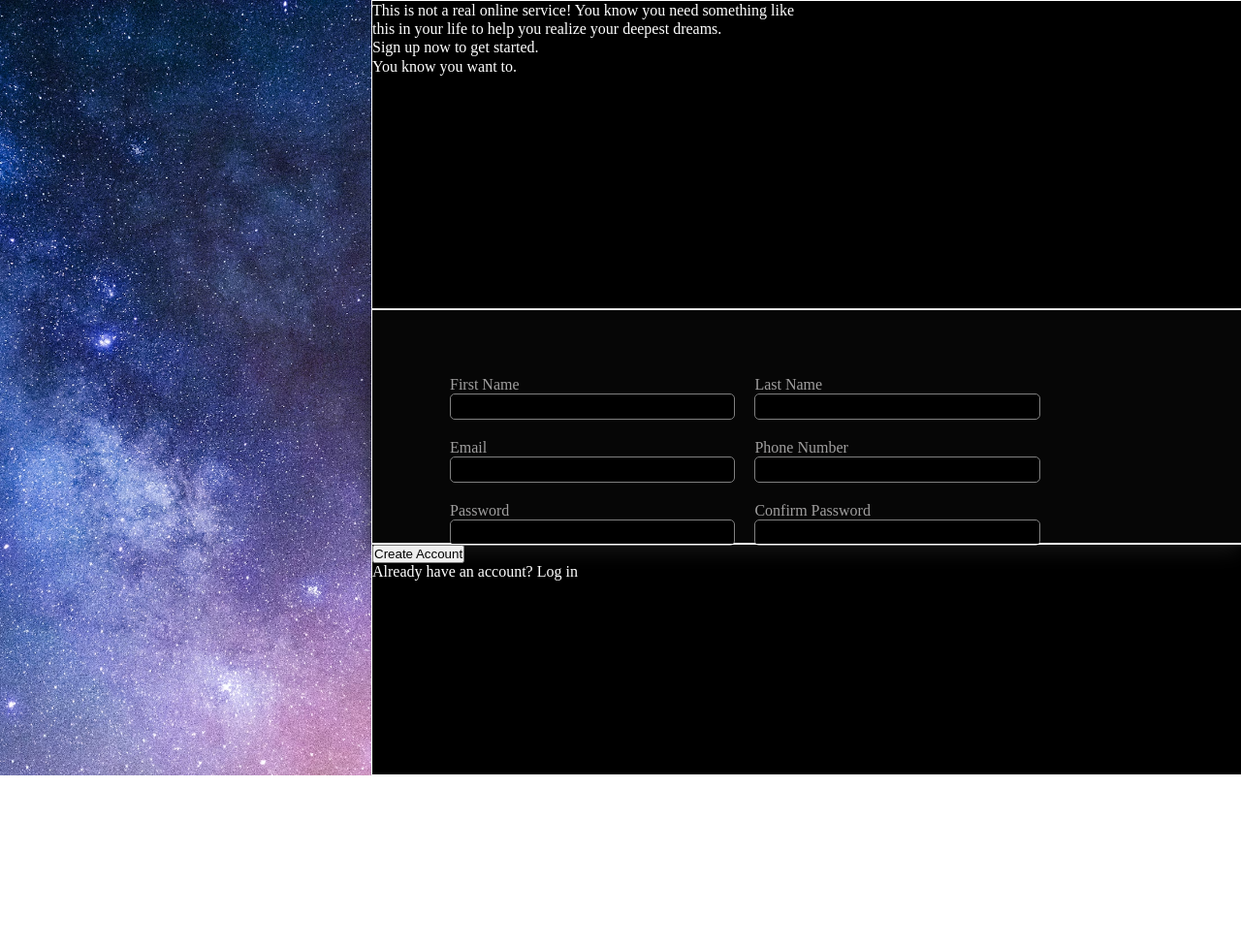
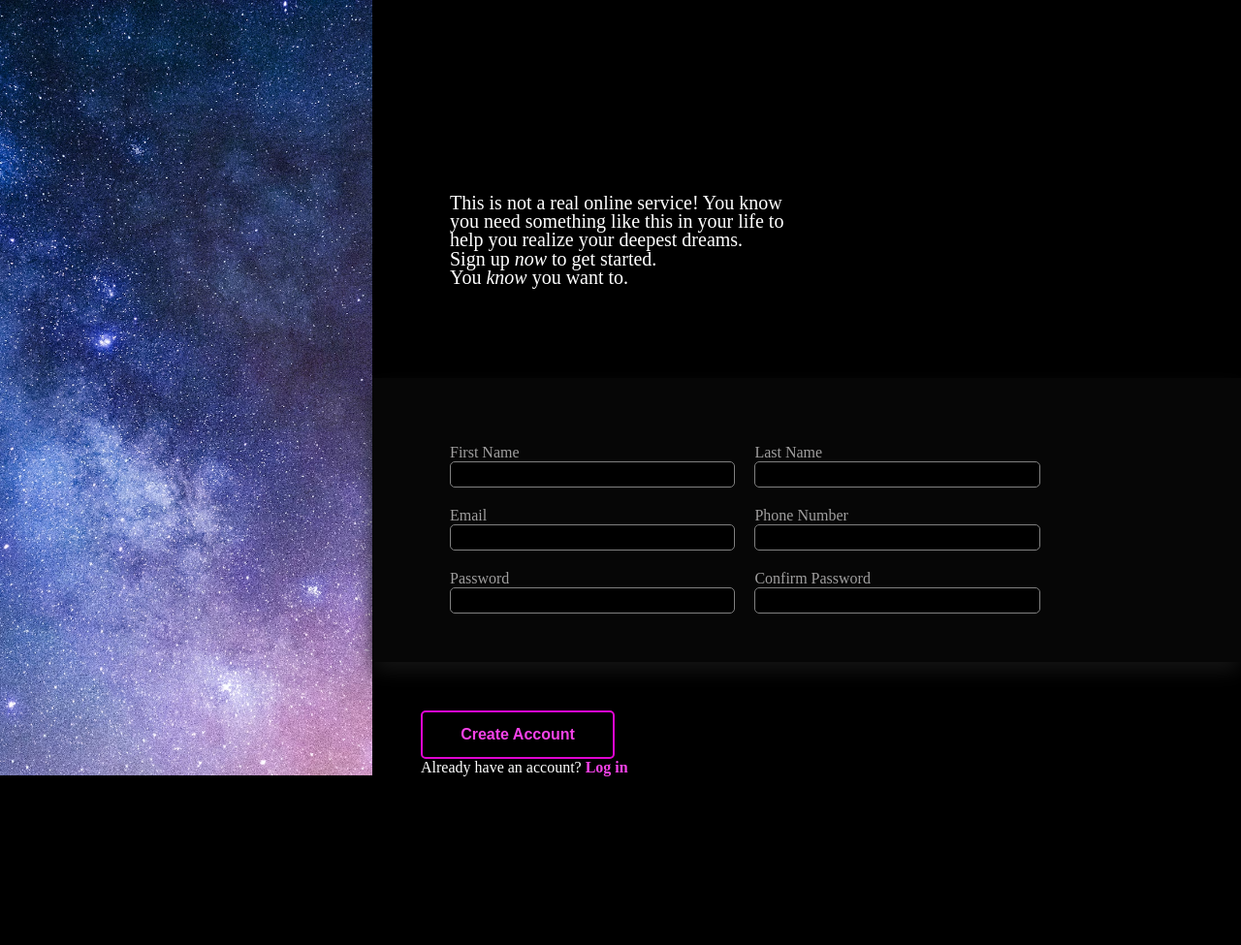
Before and after one commit to dimtheo6/Sign-up-Form, a plain HTML site: page index.html in a window 1280 px wide. Shown: the whole page at 97% size. Before the commit the page ends 800 px from the top, so only its background shows below. Drawn offline with Linux system fonts and the light colour scheme.

Commit message:
initial commit

```diff
--- a/index.html
+++ b/index.html
@@ -1,11 +1,13 @@
 <!DOCTYPE html>
 <html lang="en">
+
 <head>
     <meta charset="UTF-8">
     <meta name="viewport" content="width=device-width, initial-scale=1.0">
     <title>Document</title>
     <link rel="stylesheet" href="styles.css">
 </head>
+
 <body>
     <div class="container">
         <div class="left">
@@ -13,12 +15,12 @@
         </div>
         <div class="right">
             <div class="header">
-                <p>This is not a real online service! You know you need something
+                <p class="title">This is not a real online service! You know you need something
                     like this in your life to help you realize your deepest dreams.
                     <br>
-                   Sign up now to get started.
+                    Sign up <em>now</em> to get started.
                     <br>
-                   You know you want to.
+                    You <em>know</em> you want to.
                 </p>
             </div>
             <div class="form">
@@ -51,6 +53,7 @@
 
                 </form>
             </div>
+            <div class="footer">
                 <div class="sign">
                     <div class="button">
                         <button type="submit">
@@ -58,11 +61,13 @@
                         </button>
                     </div>
                     <div class="log">
-                    <p>Already have an account? Log in</p>
+                        <p>Already have an account? <span style="color: rgb(224, 5, 209);"><b><a href="login.html" target="_blank">Log in</b></span> </p></a>
+                    </div>
                 </div>
             </div>
         </div>
 
     </div>
 </body>
+
 </html>
--- a/styles.css
+++ b/styles.css
@@ -4,11 +4,6 @@
     gap: 0;
 }
 
-.header,
-.form,
-.sign{
-    border: 1px solid white;
-}
 
 .container{
     display: flex;
@@ -44,11 +39,12 @@ img{
     height: 40%;
     width: 100%;
     line-height: 1.2em;
-
 }
 
-p{
-    max-width: 50%;
+.title{
+    margin: 10em 4em;
+    max-width: 40%;
+    font-size: 20px;
 }
 
 
@@ -88,9 +84,41 @@ input[type=password]{
 
 }
 
-
 /*      sign        */
-.sign{
+.footer{
     height: 30%;
     width: 100%;
 }
+
+.sign{
+    margin: 50px 50px;
+}
+
+a:link {
+    text-decoration: none;
+    color: rgb(244, 66, 232);
+  }
+
+  a:visited {
+    text-decoration: none;
+    color: rgb(244, 66, 232);
+  }
+
+  a:hover {
+    text-decoration: underline;
+  }
+
+  a:active {
+    text-decoration: underline;
+  }
+
+button{
+    height: 50px;
+    width: 200px;
+    border: 2px solid rgb(224, 5, 209);
+    border-radius: 5px;
+    font-size: 1em;
+    background-color: black;
+    font-weight: bold;
+    color:rgb(244, 66, 232)
+}
--- /dev/null
+++ b/test.css
@@ -0,0 +1,8 @@
+body{
+    margin: 0;
+}
+
+.tasos img{
+    width: 100%;
+    height: 100%;
+}
```
Also changed, not shown: login.html (added, +15 -0 lines), images/tasos.jpeg (added). Lines whose indentation alone changed are shown as unchanged.
